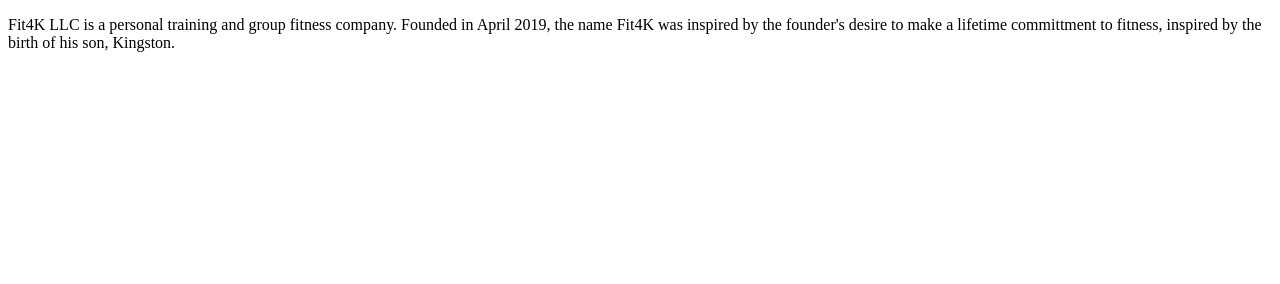
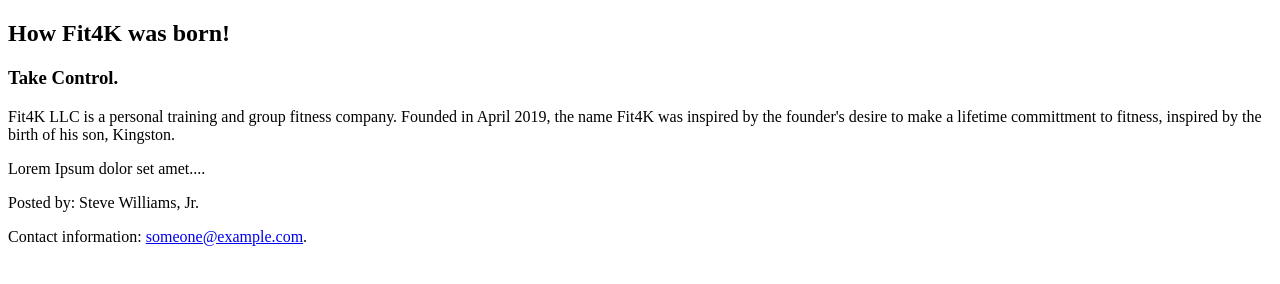
Before and after one commit to Code4K/HTML-Me-Something, a plain HTML site: page index.html in a window 1280 px wide. Drawn offline with Linux system fonts and the light colour scheme.

Commit message:
Fit4K Story

```diff
--- a/index.html
+++ b/index.html
@@ -6,6 +6,21 @@
    </head>
 
    <body>
-       <p>Fit4K LLC is a personal training and group fitness company. Founded in April 2019, the name Fit4K was inspired by the founder's desire to make a lifetime committment to fitness, inspired by the birth of his son, Kingston.</p>
+        <article>
+                <header>
+                  <h1>How Fit4K was born!</h1>
+                  <h3>Take Control.</h3>
+                  <p>Fit4K LLC is a personal training and group fitness company. Founded in April 2019, the name Fit4K was inspired by the founder's desire to make a lifetime committment to fitness, inspired by the birth of his son, Kingston.</p>
+                </header>
+                <p>Lorem Ipsum dolor set amet....</p>
+              </article>
+       <p></p>
+
+
+       <footer>
+            <p>Posted by: Steve Williams, Jr.</p>
+            <p>Contact information: <a href="ichosefit4k@gmail.com">
+            someone@example.com</a>.</p>
+          </footer>
     </body>
 </html>
```
